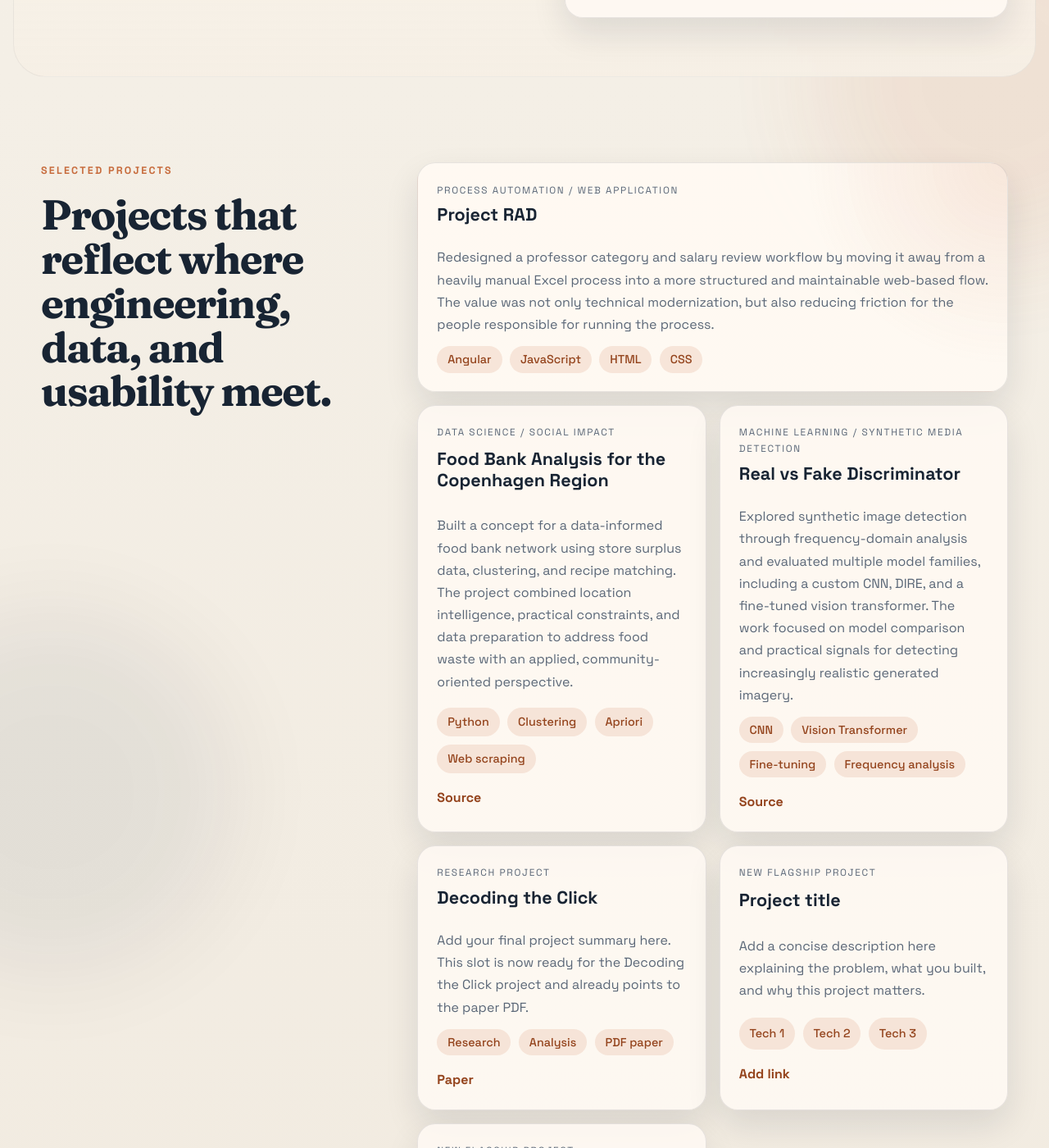
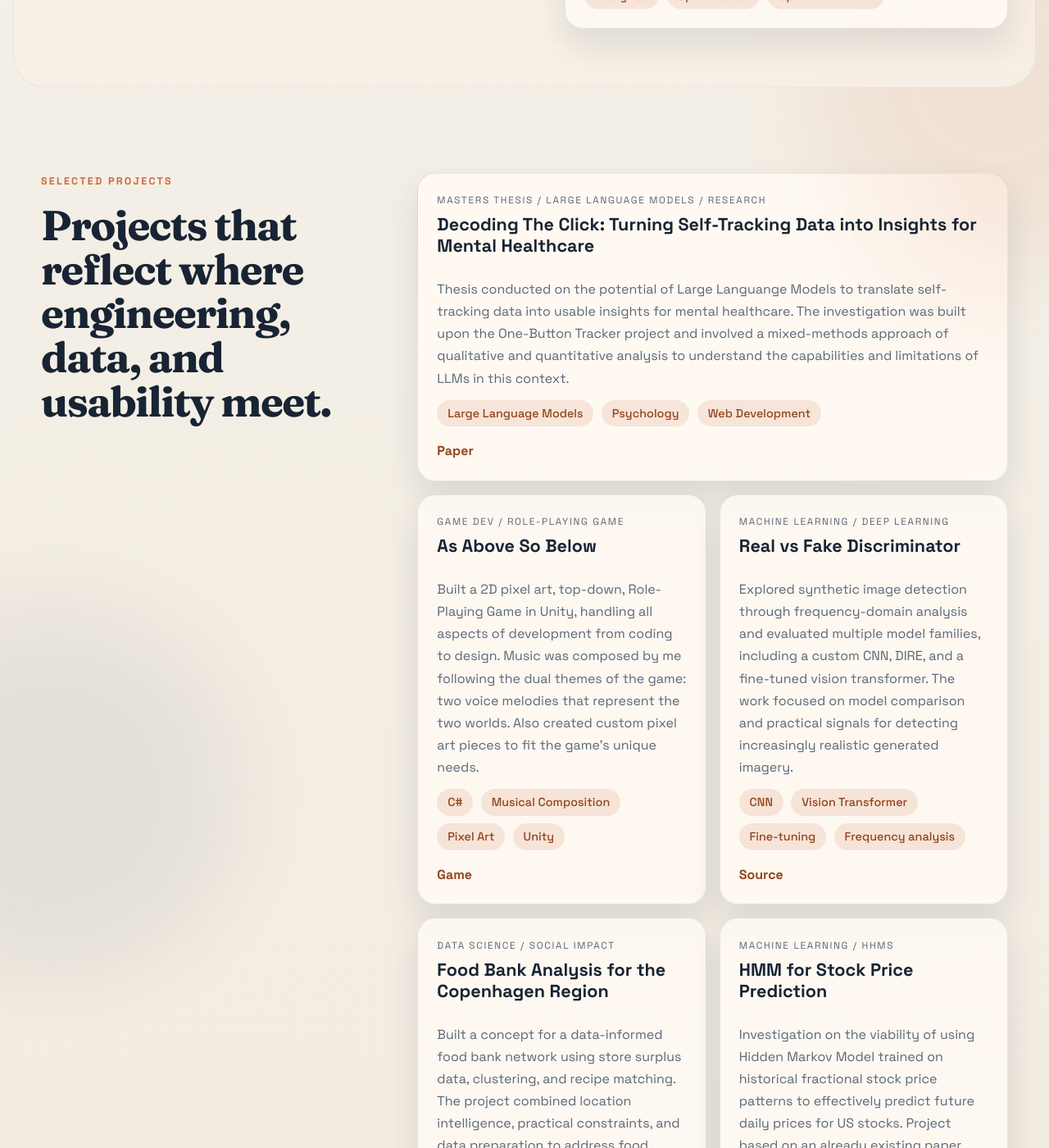
Before and after one commit to AfonsoCunha22/AfonsoCunha22.github.io, a Jekyll site: the page index.html, which Jekyll copies as it is, in a window 1280 px wide and 1400 px high, scrolled down 2473 px. Shown: the whole window at 82% size. Built offline with Jekyll 4.4.1, drawn with Linux system fonts in a browser that asks for light colours; some of the changed text lies outside the part shown.

Commit message:
Updated the index once again

```diff
--- a/index.html
+++ b/index.html
@@ -15,7 +15,7 @@
     href="https://fonts.googleapis.com/css2?family=Fraunces:opsz,wght@9..144,600;9..144,700&family=Space+Grotesk:wght@400;500;700&display=swap"
     rel="stylesheet"
   >
-  <link rel="stylesheet" href="assets/css/site.css">
+  <link rel="stylesheet" href="style.css">
 </head>
 <body>
   <div class="page-shell">
@@ -49,8 +49,8 @@
               <a class="button button-secondary" href="mailto:afonsomartinscunha@gmail.com">Contact me</a>
             </div>
             <ul class="hero-highlights" aria-label="Professional highlights">
-              <li>Based in Portugal with academic work in Denmark</li>
-              <li>Focus areas: analytics, machine learning, data products</li>
+              <li>Based in Denmark with academic studies and work in Portugal</li>
+              <li>Focus areas: analytics, machine learning, data, AI, software engineering</li>
               <li>Interested in high-impact, human-centered technical work</li>
             </ul>
           </div>
@@ -89,16 +89,16 @@
           </div>
           <div class="section-body">
             <p>
-              I am currently completing an MSc in Human-Centered AI at the Technical University of
+              March 2026 marked the end of my Masters journey after completing an MSc in Human-Centered AI at the Technical University of
               Denmark after building my foundation in Computer Science at the Polytechnic Institute
               of Setubal. That path shaped how I approach technical work: start with the problem,
               understand the people affected by it, then build the system with rigor.
             </p>
             <p>
-              Professionally, I have worked in BI and analytics delivery, contributed to data-driven
+              Professionally, I have worked in BI and analytics delivery, quickly shifting to data engineering, contributed to data-driven
               projects in the medical domain, and taught introductory object-oriented programming.
               Outside formal work, I also stay active through music and volleyball, which continue to
-              sharpen my discipline, collaboration, and communication.
+              sharpen my discipline, collaboration, communication, and creativity.
             </p>
           </div>
         </div>
@@ -188,26 +188,69 @@
             <div class="section-body project-grid">
               <article class="project-card project-card-featured">
                 <div class="project-header">
-                  <p class="project-type">Process automation / web application</p>
-                  <h3>Project RAD</h3>
+                  <p class="project-type">Masters Thesis / Large Language Models / Research</p>
+                  <h3>Decoding The Click: Turning Self-Tracking Data into Insights for Mental Healthcare</h3>
                 </div>
                 <p>
-                  Redesigned a professor category and salary review workflow by moving it away from a
-                  heavily manual Excel process into a more structured and maintainable web-based flow.
-                  The value was not only technical modernization, but also reducing friction for the
-                  people responsible for running the process.
+                  Thesis conducted on the potential of Large Languange Models to translate self-tracking data into usable insights for mental healthcare.
+                  The investigation was built upon the One-Button Tracker project and involved a mixed-methods approach of qualitative and quantitative analysis to understand the capabilities and limitations of LLMs in this context.
                 </p>
                 <p class="tag-row">
-                  <span>Angular</span>
-                  <span>JavaScript</span>
-                  <span>HTML</span>
-                  <span>CSS</span>
+                  <span>Large Language Models</span>
+                  <span>Psychology</span>
+                  <span>Web Development</span>
                 </p>
+                <div class="project-actions">
+                  <a href="assets/files/Thesis___AfonsoCunha.pdf" download>Paper</a>
+                </div>
               </article>
 
               <article class="project-card">
                 <div class="project-header">
-                  <p class="project-type">Data science / social impact</p>
+                  <p class="project-type">Game Dev / Role-Playing Game</p>
+                  <h3>As Above So Below</h3>
+                </div>
+                <p>
+                  Built a 2D pixel art, top-down, Role-Playing Game in Unity, handling all aspects of development from coding to design.
+                  Music was composed by me following the dual themes of the game: two voice melodies that represent the two worlds.
+                  Also created custom pixel art pieces to fit the game's unique needs.
+                </p>
+                <p class="tag-row">
+                  <span>C#</span>
+                  <span>Musical Composition</span>
+                  <span>Pixel Art</span>
+                  <span>Unity</span>
+                </p>
+                <div class="project-actions">
+                  <a href="https://afonsomcunha.itch.io/as-above-so-below" target="_blank" rel="noreferrer">Game</a>
+                </div>
+              </article>
+
+              <article class="project-card">
+                <div class="project-header">
+                  <p class="project-type">Machine learning / Deep learning</p>
+                  <h3>Real vs Fake Discriminator</h3>
+                </div>
+                <p>
+                  Explored synthetic image detection through frequency-domain analysis and evaluated
+                  multiple model families, including a custom CNN, DIRE, and a fine-tuned vision
+                  transformer. The work focused on model comparison and practical signals for detecting
+                  increasingly realistic generated imagery.
+                </p>
+                <p class="tag-row">
+                  <span>CNN</span>
+                  <span>Vision Transformer</span>
+                  <span>Fine-tuning</span>
+                  <span>Frequency analysis</span>
+                </p>
+                <div class="project-actions">
+                  <a href="https://github.com/domoheni/DL_Project_2024" target="_blank" rel="noreferrer">Source</a>
+                </div>
+              </article>
+
+               <article class="project-card">
+                <div class="project-header">
+                  <p class="project-type">Data science / Social impact</p>
                   <h3>Food Bank Analysis for the Copenhagen Region</h3>
                 </div>
                 <p>
@@ -227,83 +270,42 @@
                 </div>
               </article>
 
-              <article class="project-card">
+              <article class="project-card project-card-placeholder">
                 <div class="project-header">
-                  <p class="project-type">Machine learning / synthetic media detection</p>
-                  <h3>Real vs Fake Discriminator</h3>
+                  <p class="project-type">Machine Learning / HHMs</p>
+                  <h3>HMM for Stock Price Prediction</h3>
                 </div>
                 <p>
-                  Explored synthetic image detection through frequency-domain analysis and evaluated
-                  multiple model families, including a custom CNN, DIRE, and a fine-tuned vision
-                  transformer. The work focused on model comparison and practical signals for detecting
-                  increasingly realistic generated imagery.
+                  Investigation on the viability of using Hidden Markov Model trained on historical fractional stock price patterns to effectively predict future daily prices for US stocks.
+                  Project based on an already existing paper that was further developed with this investigation.
                 </p>
                 <p class="tag-row">
-                  <span>CNN</span>
-                  <span>Vision Transformer</span>
-                  <span>Fine-tuning</span>
-                  <span>Frequency analysis</span>
+                  <span>Hidden Markov Models</span>
+                  <span>Time Series Analysis</span>
+                  <span>Python</span>
                 </p>
                 <div class="project-actions">
-                  <a href="https://github.com/AfonsoCunha22/ComputationalToolsProject" target="_blank" rel="noreferrer">Source</a>
+                  <a href="assets/files/Project_Model_Based_ML.pdf" download>Paper</a>
                 </div>
               </article>
 
-              <article class="project-card project-card-placeholder">
+              <article class="project-card project-card-featured">
                 <div class="project-header">
-                  <p class="project-type">Research project</p>
-                  <h3>Decoding the Click</h3>
+                  <p class="project-type">Process automation / web application</p>
+                  <h3>Project RAD</h3>
                 </div>
                 <p>
-                  Add your final project summary here. This slot is now ready for the Decoding the
-                  Click project and already points to the paper PDF.
+                  Redesigned a professor category and salary review workflow by moving it away from a
+                  heavily manual Excel process into a more structured and maintainable web-based flow.
+                  The value was not only technical modernization, but also reducing friction for the
+                  people responsible for running the process.
                 </p>
                 <p class="tag-row">
-                  <span>Research</span>
-                  <span>Analysis</span>
-                  <span>PDF paper</span>
+                  <span>Angular</span>
+                  <span>JavaScript</span>
+                  <span>HTML</span>
+                  <span>CSS</span>
                 </p>
-                <div class="project-actions">
-                  <a href="assets/files/Thesis___AfonsoCunha.pdf" download>Paper</a>
-                </div>
-              </article>
-
-              <article class="project-card project-card-placeholder">
-                <div class="project-header">
-                  <p class="project-type">New flagship project</p>
-                  <h3>Project title</h3>
-                </div>
-                <p>
-                  Add a concise description here explaining the problem, what you built, and why this
-                  project matters.
-                </p>
-                <p class="tag-row">
-                  <span>Tech 1</span>
-                  <span>Tech 2</span>
-                  <span>Tech 3</span>
-                </p>
-                <div class="project-actions">
-                  <a href="#">Add link</a>
-                </div>
-              </article>
-
-              <article class="project-card project-card-placeholder">
-                <div class="project-header">
-                  <p class="project-type">New flagship project</p>
-                  <h3>Project title</h3>
-                </div>
-                <p>
-                  Add a concise description here explaining the problem, what you built, and why this
-                  project matters.
-                </p>
-                <p class="tag-row">
-                  <span>Tech 1</span>
-                  <span>Tech 2</span>
-                  <span>Tech 3</span>
-                </p>
-                <div class="project-actions">
-                  <a href="#">Add link</a>
-                </div>
               </article>
             </div>
           </div>
@@ -355,6 +358,13 @@
               <li>Analytics Engineering</li>
               <li>Data Science</li>
               <li>BI Workflows</li>
+              <li>Data Engineering</li>
+              <li>Game Development</li>
+              <li>Web Development</li>
+              <li>Snowflake</li>
+              <li>dbt</li>
+              <li>MLOps</li>
+              <li>Artificial Intelligence</li>
             </ul>
           </article>
 
```
Also changed, not shown: other parts of index.html (+4 -3 lines).
